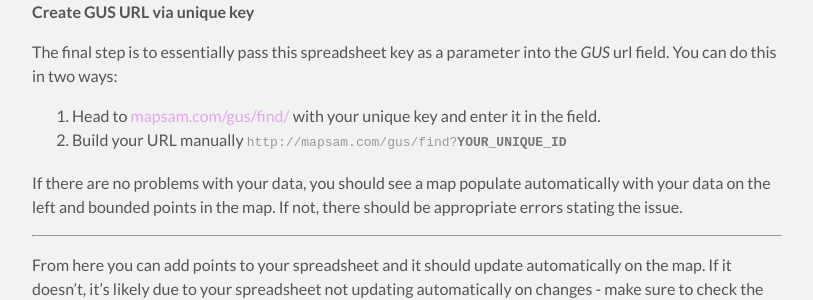
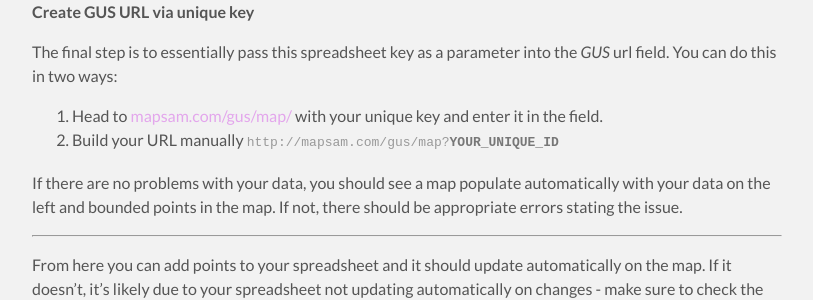
Before and after one commit to mapsam/gus, a Jekyll site: the page built from index.md, in a window 1280 px wide and 900 px high, scrolled down 1966 px. Shown: the part 154-454 px from the top of the window, without its empty margins (233-1046 px from the left). Built offline with Jekyll 4.4.1, drawn with Linux system fonts in a browser that asks for light colours; Markdown is read by kramdown in place of the engine named in the settings.

Commit message:
map url fix

```diff
--- a/index.md
+++ b/index.md
@@ -49,8 +49,8 @@
 
 The final step is to essentially pass this spreadsheet key as a parameter into the *GUS* url field. You can do this in two ways:
 
-1. Head to [mapsam.com/gus/find/](http://mapsam.com/gus/find/) with your unique key and enter it in the field.
-1. Build your URL manually <code>http://mapsam.com/gus/find?<b>YOUR_UNIQUE_ID</b></code>
+1. Head to [mapsam.com/gus/map/](http://mapsam.com/gus/map/) with your unique key and enter it in the field.
+1. Build your URL manually <code>http://mapsam.com/gus/map?<b>YOUR_UNIQUE_ID</b></code>
 
 If there are no problems with your data, you should see a map populate automatically with your data on the left and bounded points in the map. If not, there should be appropriate errors stating the issue.
 
```
